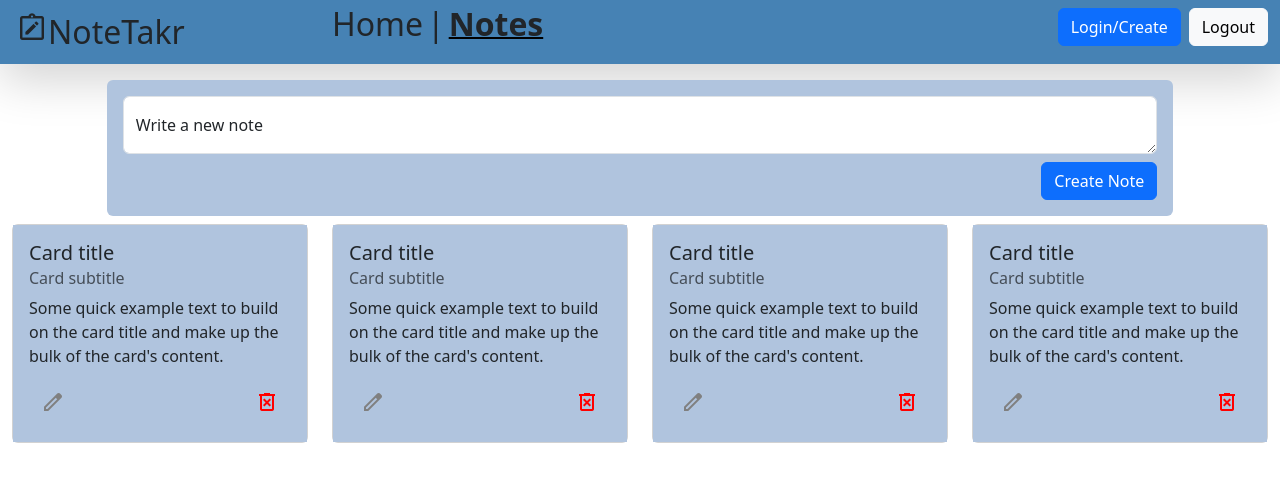
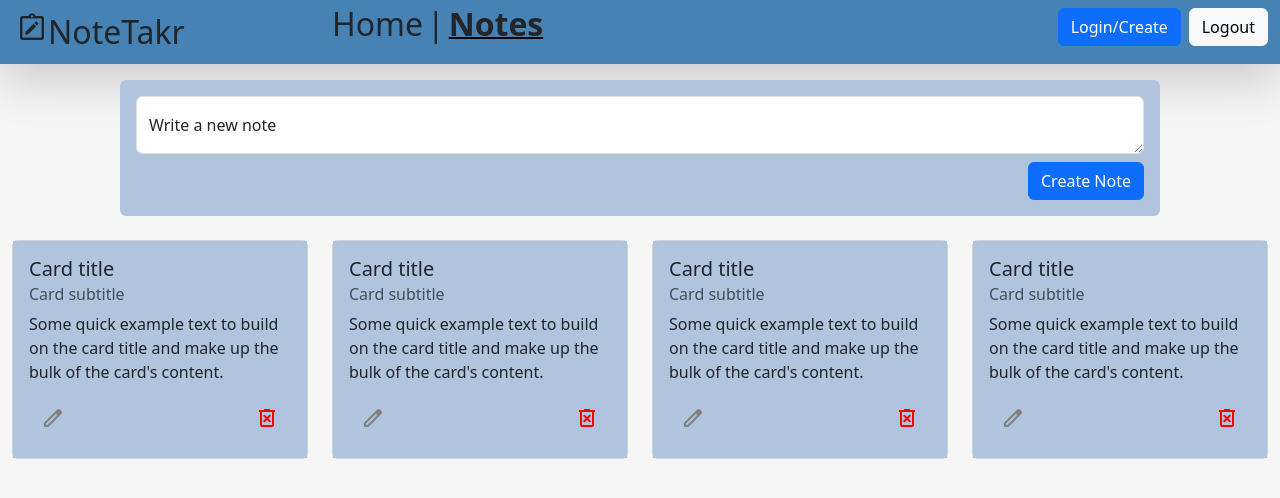
Before and after one commit to EricTimRussell/NoteTaker, a Vue app: page /notes in a window 1280 px wide. Shown: the top 498 px of the page. Built offline with nearby package versions, Linux system fonts and the light colour scheme.

Commit message:
small style adjustments

```diff
--- a/src/App.vue
+++ b/src/App.vue
@@ -13,5 +13,7 @@ import NavbarCompnent from "./components/NavbarCompnent.vue";
 </script>
 
 <style>
-
+body{
+  background-color: whitesmoke;
+}
 </style>
--- a/src/components/NoteFormComponent.vue
+++ b/src/components/NoteFormComponent.vue
@@ -1,7 +1,10 @@
 <template>
-  <div class="form-floating">
-    <textarea class="form-control" placeholder="Leave a comment here" id="floatingTextarea"></textarea>
-    <label for="floatingTextarea">Comments</label>
+  <div class="form-floating col-md-10 col-12 p-3 bg-lighter rounded">
+    <textarea class="form-control" placeholder="Write a new note here" id="floatingTextarea"></textarea>
+    <label for="floatingTextarea" class="m-3">Write a new note</label>
+    <div class="d-flex justify-content-end pt-2">
+      <button class="btn btn-primary">Create Note</button>
+    </div>
   </div>
 </template>
 
--- a/src/views/NotesView.vue
+++ b/src/views/NotesView.vue
@@ -1,14 +1,8 @@
 <template>
   <section class="container-fluid">
     <!-- SECTION Create card -->
-    <div class="row justify-content-center pt-3">
-      <div class="form-floating col-md-10 col-12 p-3 bg-lighter rounded">
-        <textarea class="form-control" placeholder="Write a new note here" id="floatingTextarea"></textarea>
-        <label for="floatingTextarea" class="m-3">Write a new note</label>
-        <div class="d-flex justify-content-end pt-2">
-          <button class="btn btn-primary">Create Note</button>
-        </div>
-      </div>
+    <div class="row justify-content-center p-3">
+      <NoteFormComponent />
     </div>
     <!-- SECTION Card -->
     <div class="row">
@@ -22,6 +16,7 @@
 
 <script setup>
 import NoteCardComponent from "@/components/NoteCardComponent.vue";
+import NoteFormComponent from "@/components/NoteFormComponent.vue";
 
 
 </script>
```
